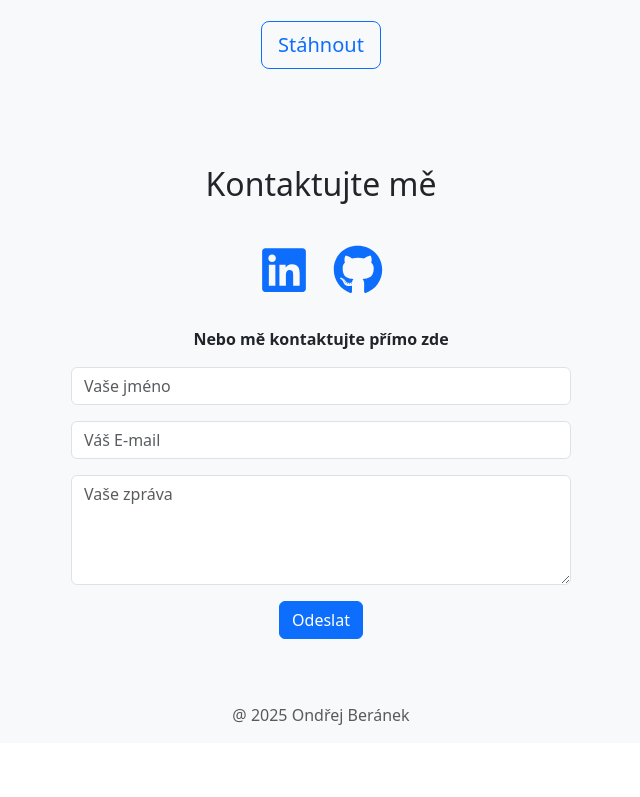
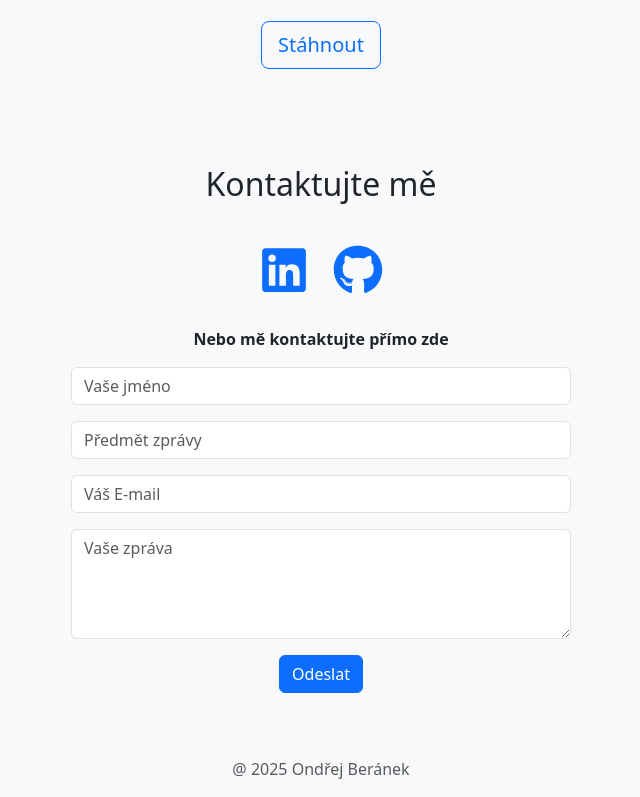
Before and after one commit to I3lade02/portfolio, a React (Create React App) app: page / in a window 1280 px wide. Shown: the part 1226-2023 px from the top of the page, without its empty margins (319-959 px from the left). Before the commit the page ends 1969 px from the top, so only its background shows below. Built offline with nearby package versions, Linux system fonts and the light colour scheme.

Commit message:
added function for sending emails, created templates on EmailJS platform, added a Form.Group and Form.Control for Email title

```diff
--- a/package.json
+++ b/package.json
@@ -3,12 +3,14 @@
   "version": "0.1.0",
   "private": true,
   "dependencies": {
+    "@emailjs/browser": "^4.4.1",
     "@testing-library/dom": "^10.4.0",
     "@testing-library/jest-dom": "^6.6.3",
     "@testing-library/react": "^16.3.0",
     "@testing-library/user-event": "^13.5.0",
     "aos": "^2.3.4",
     "bootstrap": "^5.3.5",
+    "emailjs": "^4.0.3",
     "fa": "^1.0.1",
     "react": "^19.1.0",
     "react-bootstrap": "^2.10.9",
--- a/src/App.js
+++ b/src/App.js
@@ -1,8 +1,9 @@
-import React, { useState, useEffect } from "react";
+import React, { useState, useEffect, useRef } from "react";
 import AOS from 'aos';
 import 'aos/dist/aos.css';
 import 'bootstrap/dist/css/bootstrap.min.css';
 import { TypeAnimation } from "react-type-animation";
+import emailjs from '@emailjs/browser';
 import { Container, Row, Col, Navbar, Nav, Button, Card, Badge, Form } from "react-bootstrap";
 import { FaReact, FaBootstrap, FaGithub, FaLinkedin, FaGitAlt, FaNodeJs, FaHtml5, FaCss3 } from "react-icons/fa";
 import { FaSquareJs } from "react-icons/fa6";
@@ -19,6 +20,31 @@ export default function Portfolio() {
   useEffect(() => {
     AOS.init({ duration: 800, once: true });
   })
+
+  const formRef = useRef();
+
+  const sendEmail = (e) => {
+    e.preventDefault();
+
+    const SERVICE_ID = process.env.REACT_APP_EMAILJS_SERVICE_ID;
+    const TEMPLATE_ID = process.env.REACT_APP_EMAILJS_TEMPLATE_ID;
+    const AUTO_REPLY_ID = process.env.REACT_APP_EMAILJS_AUTO_REPLY_TEMPLATE_ID;
+    const PUBLIC_KEY = process.env.REACT_APP_EMAILJS_PUBLIC_KEY;
+
+    emailjs.sendForm(SERVICE_ID, TEMPLATE_ID, formRef.current, PUBLIC_KEY)
+      .then(() => {
+        return emailjs.sendForm(SERVICE_ID, AUTO_REPLY_ID, formRef.current, PUBLIC_KEY);
+      })
+      .then(() => {
+        alert("Zpráva odeslána!");
+        e.target.reset();
+      })
+      .catch((error) => {
+        console.error("Chyba:", error);
+        alert("Něco se pokazilo: " + (error.text || JSON.stringify(error)));
+      });
+  };
+
 
   return (
     <div className={themeClass}>
@@ -191,15 +217,18 @@ export default function Portfolio() {
             </a>
           </div>
           <p className="mb-3"><strong>Nebo mě kontaktujte přímo zde</strong></p>
-          <Form className="mx-auto" style={{ maxWidth: '500px'}}>
+          <Form ref={formRef} onSubmit={sendEmail} className="mx-auto" style={{ maxWidth: '500px'}}>
             <Form.Group controlId="formName" className="mb-3">
-              <Form.Control type="text" placeholder="Vaše jméno" />
+              <Form.Control type="text" placeholder="Vaše jméno" name="name" required />
+            </Form.Group>
+            <Form.Group controlId="formTitle" className="mb-3">
+              <Form.Control type="title" placeholder="Předmět zprávy" name="title" required />
             </Form.Group>
             <Form.Group controlId="formEmail" className="mb-3">
-              <Form.Control type="email" placeholder="Váš E-mail" />
+              <Form.Control type="email" placeholder="Váš E-mail" name="email" required />
             </Form.Group>
             <Form.Group controlId="formMessage" className="mb-3">
-              <Form.Control as="textarea" rows={4} placeholder="Vaše zpráva" />
+              <Form.Control as="textarea" rows={4} placeholder="Vaše zpráva" name="message" required />
             </Form.Group>
             <Button variant="primary" type="submit">Odeslat</Button>
           </Form>
```
Also changed, not shown: 2 other files (tests, documents, lock files or other folders).
